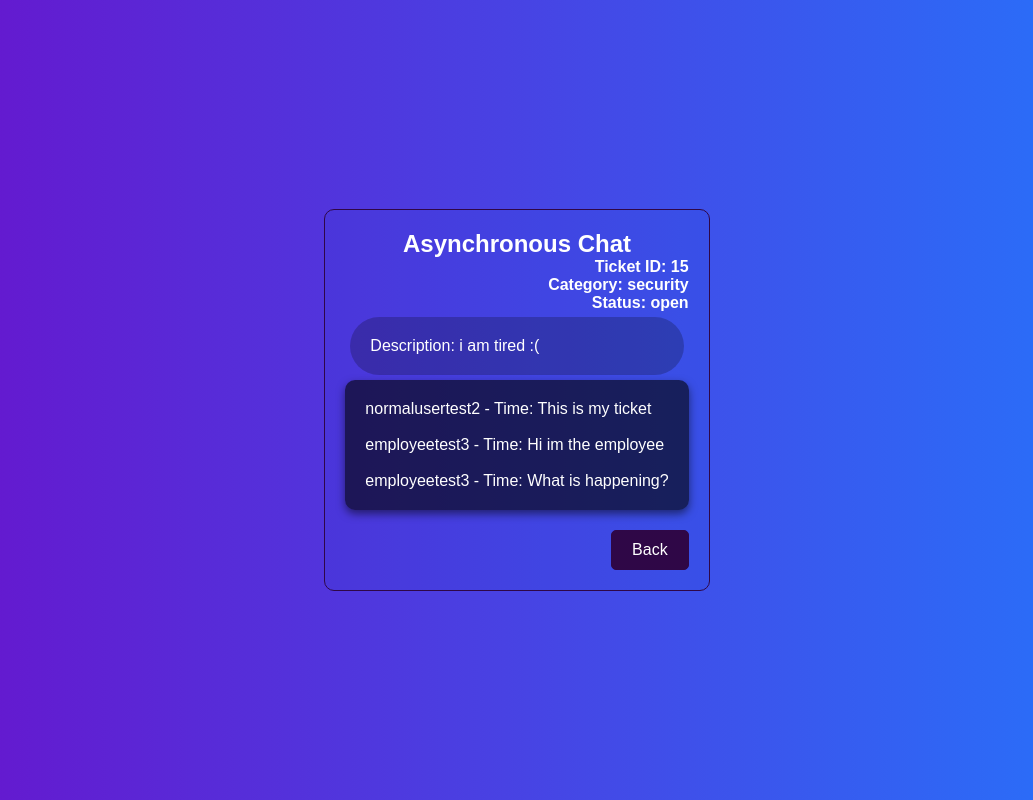
After one commit to JamesWilcox-git/TechTicket, a Django app: page /ticket/15/ in a window 1280 px wide. The commit adds this page. Shown: the whole page, without its empty margins (123-1156 px from the left). Run offline with Django 5.2, Linux system fonts and the light colour scheme; a user stored in the database is signed in; data comes from the database, SQL or seed files in the repository; both versions use the stored data as it was after the commit.

Commit message:
added asynchronous chat htmt

```diff
--- a/myapp/static/styles.css
+++ b/myapp/static/styles.css
@@ -60,6 +67,37 @@ body {
     box-shadow: 0 4px 8px rgba(0, 0, 0, 0.5);
 }
 
+h4
+{
+    margin: 0px;
+    padding: 0px;
+}
+
+.chatheader {
+    background-color: rgba(16, 71, 200, 0.094);
+    text-align: right;
+    border: 1px solid #2f0747;
+    padding: 20px;
+    border-radius: 10px;
+    color: white;
+}
+
+.chatcontainerdescription {
+    text-align: left;
+    background-color: rgba(0, 0, 0, 0.224);
+    padding: 20px;
+    margin: 5px;
+    border-radius: 50px;
+    color: white;
+}
+
+.chatcontainer {
+    text-align: left;
+    background: rgba(0, 0, 0, 0.6);
+    padding: 20px;
+    border-radius: 10px;
+    box-shadow: 0 4px 8px rgba(0, 0, 0, 0.5);
+}
 
 .box {
     background-color: #f8d7da;
--- /dev/null
+++ b/myapp/templates/achat_ticket.html
@@ -0,0 +1,34 @@
+<!DOCTYPE html>
+<html lang="en">
+<head>
+    <meta charset="UTF-8">
+    <meta name="viewport" content="width=device-width, initial-scale=1.0">
+    <title> Ticket Log</title>
+    {% load static %}
+    <link rel="stylesheet" href="{% static 'styles.css' %}">
+</head>
+<body>
+    <div class="chatheader">
+        <h2>Asynchronous Chat</h2>
+        <h4>Ticket ID: {{ticket.id}}</h4>
+        <h4>Category: {{ticket.category}}</h4>
+        <h4>Status: {{ticket.status}}</h4>
+
+        <div class="chatcontainerdescription">
+            <div>Description: {{ticket.description}}</div>
+        </div>
+
+        <div class="chatcontainer">
+            <div>
+                {{ticket.user.username}} - Time: This is my ticket
+                <br> <br>
+                {{ticket.assigned_employee.username}} - Time: Hi im the employee
+                <br> <br>
+                {{ticket.assigned_employee.username}} - Time: What is happening?
+            </div>
+        </div>
+
+        <button class="back-button" onclick="window.location.href='{% if user.user_type == 'admin' %}{% url 'admin_dashboard' %}{% elif user.user_type == 'employee' %}{% url 'view_assigned_tickets' %}{% else %}{% url 'view_tickets' %}{% endif %}'">Back</button>
+    </div>
+</body>
+</html>
--- a/myapp/templates/normal_dashboard.html
+++ b/myapp/templates/normal_dashboard.html
@@ -12,8 +12,12 @@
         <h2> Hello, {{ username }}</h2>
         <div class="button-container">
             <button onclick="window.location.href='{% url 'ticket_request' %}'">Submit Ticket</button>
+        </div>
+        <div class="button-container">
+            <button onclick="window.location.href='{% url 'view_tickets'  %}'">View Tickets</button>
+        </div>
+        <div class="button-container">
             <button onclick="window.location.href='{% url 'live_chat' %}'">Live Chat</button>
-            <button onclick="window.location.href='{% url 'view_tickets' %}'">View Tickets</button>
         </div>
         <button class="logout-button" onclick="window.location.href='{% url 'logout' %}'">Logout</button>
     </div>
--- a/myapp/urls.py
+++ b/myapp/urls.py
@@ -15,4 +15,5 @@ urlpatterns = [
     path('ticket_request/', views.ticket_request, name='ticket_request'),
     path('view_assigned_tickets/', views.view_assigned_tickets, name='view_assigned_tickets'),
     path('view_tickets/', views.view_tickets, name='view_tickets'),
+    path('ticket/<int:ticket_id>/', views.achat_ticket, name='achat_ticket'),
 ]
--- a/myapp/views.py
+++ b/myapp/views.py
@@ -96,10 +96,11 @@ def view_assigned_tickets(request):
 @login_required # only logged in users should access this
 def normal_dashboard(request):
     # only normal users can access this view
-    if request.user.user_type != 'normal':
+    user = request.user
+    if user.user_type != 'normal':
         logout(request) # log out user since they are redirected to login page
         return redirect('login')
-    username = request.user.username
+    username = user.username
     return render(request, 'normal_dashboard.html', {'username': username})
 
 @login_required # only logged in users should access this
@@ -145,12 +146,27 @@ def ticket_request(request):
         form = TicketForm()
     return render(request, 'ticket_request.html', {'form': form})
 
-# ticket view screen
+# normal user ticket view screen
 @login_required
 def view_tickets(request):
     tickets = Ticket.objects.filter(user=request.user)
     return render(request, 'view_tickets.html', {'tickets': tickets})
 
+# ticket info screen
+@login_required
+def achat_ticket(request, ticket_id):
+    # admins can see any ticket, normal/employee users can only see their own tickets
+    current_user = request.user
+    ticket_user_id = Ticket.objects.get(id=ticket_id).user.id
+    ticket_assigned_e_id = Ticket.objects.get(id=ticket_id).assigned_employee.id
+    if current_user.user_type == 'normal' and current_user.id != ticket_user_id:
+        logout(request) # log out user since they are redirected to login page
+        return redirect('login')
+    elif current_user.user_type == 'employee' and current_user.id != ticket_assigned_e_id:
+        logout(request) # log out user since they are redirected to login page
+        return redirect('login')
+    ticket = Ticket.objects.get(id=ticket_id)
+    return render(request, 'achat_ticket.html', {'ticket': ticket, 'current_user': current_user})
 
 
 
```
Also changed, not shown: other parts of myapp/static/styles.css (+44 -17 lines), myapp/templates/view_assigned_tickets.html (+14 -14 lines), db.sqlite3.
